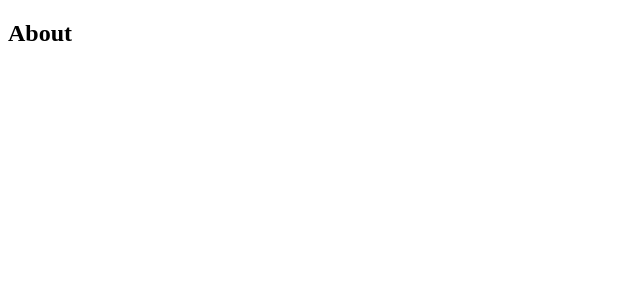
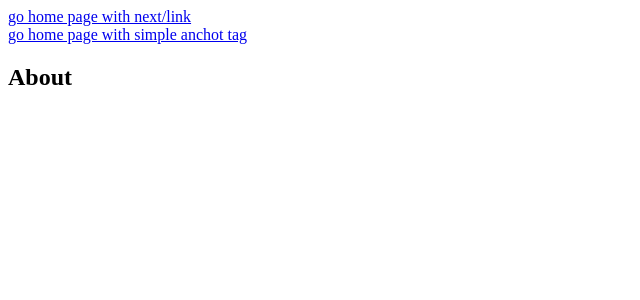
Before and after one commit to kmaryam27/nextjs-ssr, a Next.js app: page /about in a window 1280 px wide. Shown: the top 300 px of the page, without its empty margins (0-640 px from the left). Built offline with nearby package versions, Linux system fonts and the light colour scheme.

Commit message:
next Link

```diff
--- a/pages/about.js
+++ b/pages/about.js
@@ -1,6 +1,14 @@
+import Link from 'next/link'
 export default () => {
     return(
     <div>
+        {/* this link no refresh page and make a new html page and will use history */}
+        <Link href="/">
+            <a>go home page with next/link</a>
+        </Link>
+        <br/>
+        {/* refresh page */}
+        <a href="/">go home page with simple anchot tag</a>
         <h2>About</h2>
     </div>
     )
```
